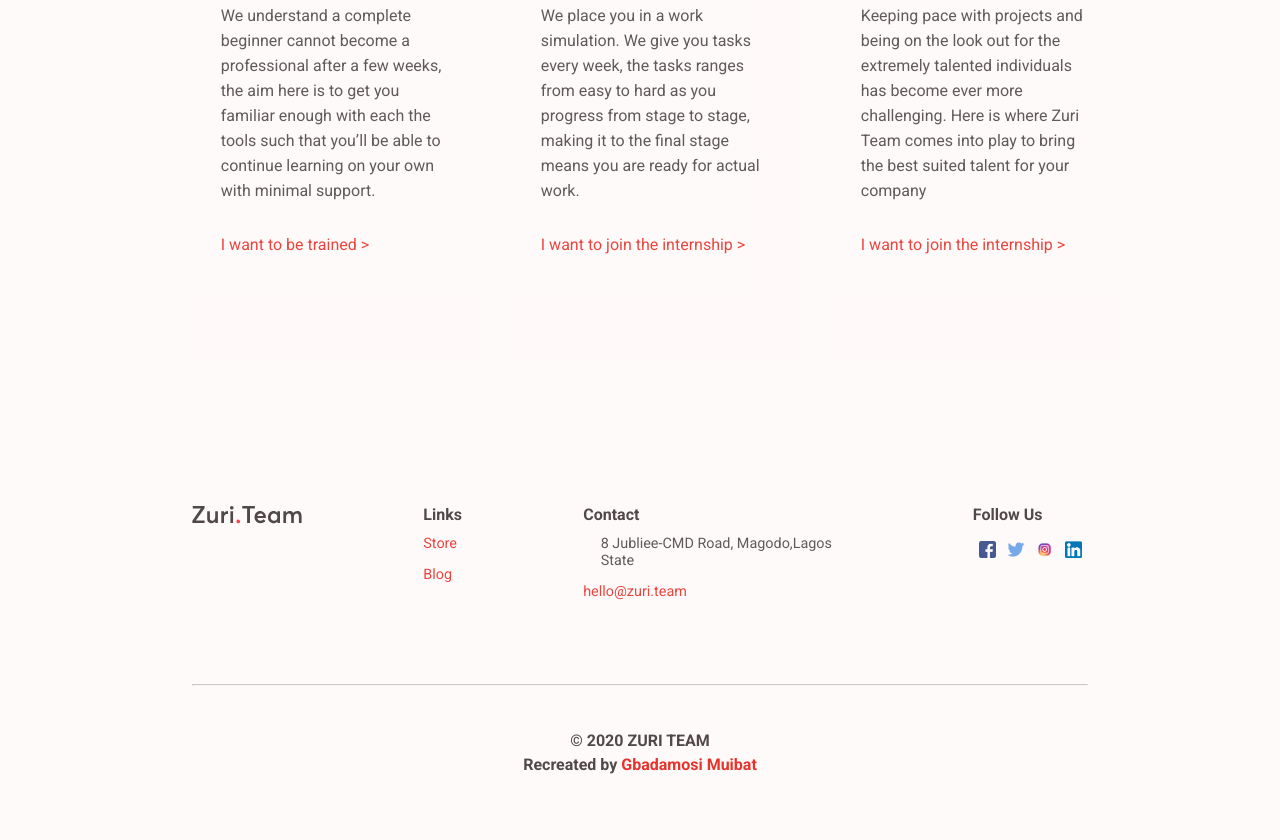
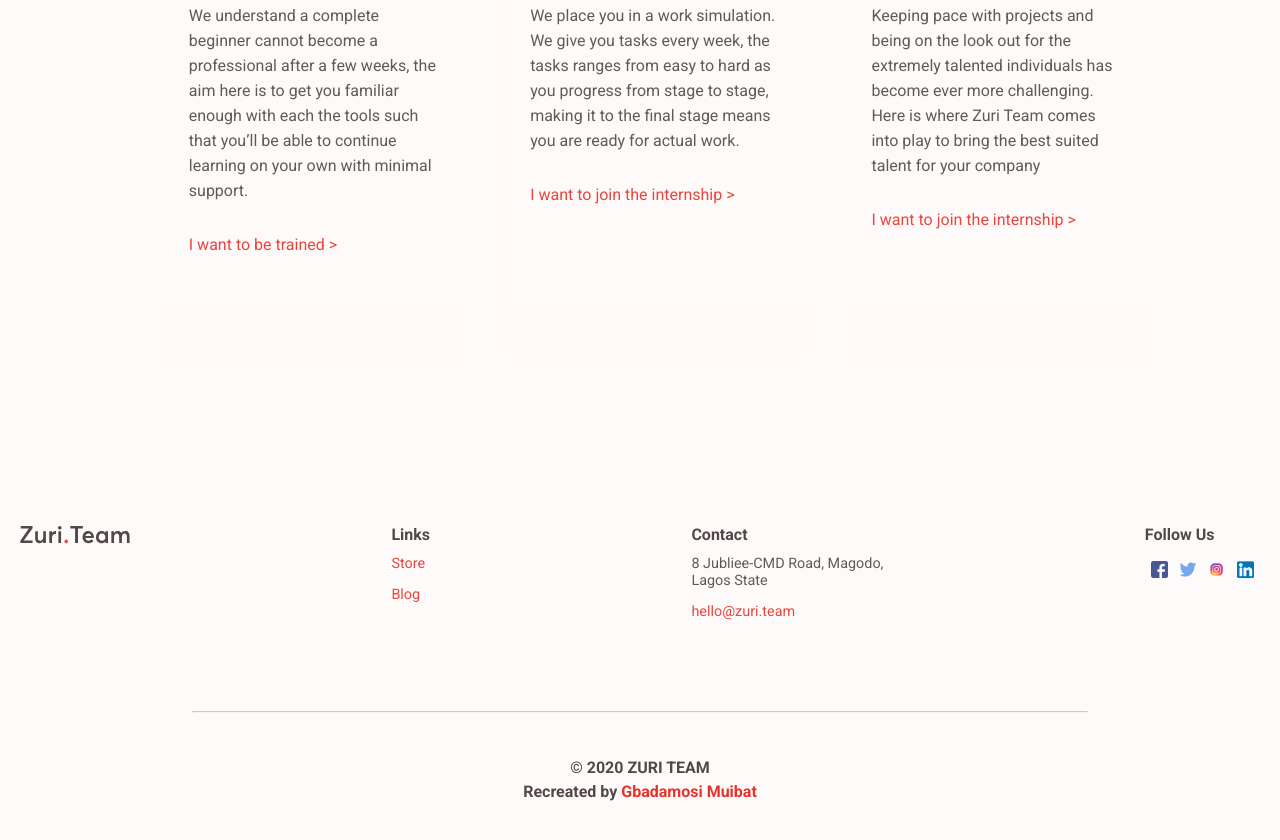
Before and after one commit to GbadamosiMuibat/Zuri-s-replicate, a plain HTML site: page index.html in a window 1280 px wide. Shown: the part 1477-2317 px from the top of the page. Drawn offline with Linux system fonts and the light colour scheme.

Commit message:
footer changed

```diff
--- a/index.html
+++ b/index.html
@@ -119,7 +119,7 @@
         <div class="footer-links">
             <h4>Contact</h4>
             <ul class="">
-              <li class="address">8 Jubliee-CMD Road, Magodo,Lagos State</li>
+              <li >8 Jubliee-CMD Road, Magodo,<br> Lagos State</li>
               <li><a href="hello@zuri.com" target="_blank">hello@zuri.team</a> </li>
             </ul>
 
--- a/style.css
+++ b/style.css
@@ -81,15 +81,15 @@ a{
 .zuri-team {
     text-align: center;
     margin-top: 9em;
-  }
+}
 
-  h6 {
+h6 {
     color: #e7332b;
     font-size: 14px;
     line-height: 24px;
-  }
+}
 
-  .p {
+.p {
     font-size: 1.5em;
     justify-content: center;
     width: 25%;
@@ -97,14 +97,14 @@ a{
     opacity: 0.8;
     line-height: 40px;
     padding-top: 1em;
-  }
+}
 
 
 
   .zuri-box {
     display: flex;
     flex-direction: row;
-    width: 75%;
+    width: 80%;
     justify-content: space-around;
     margin: 4em auto;
 
@@ -134,13 +134,14 @@ a{
 
   .footer-container {
     display: flex;
-    width: 70%;
-    margin: auto;
+    flex-wrap: wrap;
+    padding: 1.25rem;
     justify-content: space-between;
-    margin-bottom: 4.3rem;
+    margin-bottom: 3.5rem;
   }
 
   .footer-links {
+    position: relative;
     color: #514949;
   }
 
@@ -155,10 +156,7 @@ a{
     font-size: 0.9em;
   }
 
-  .address {
-    width: 87%;
-    margin: 0 auto;
-  }
+
 
   .SM-icons {
     display: flex;
```
